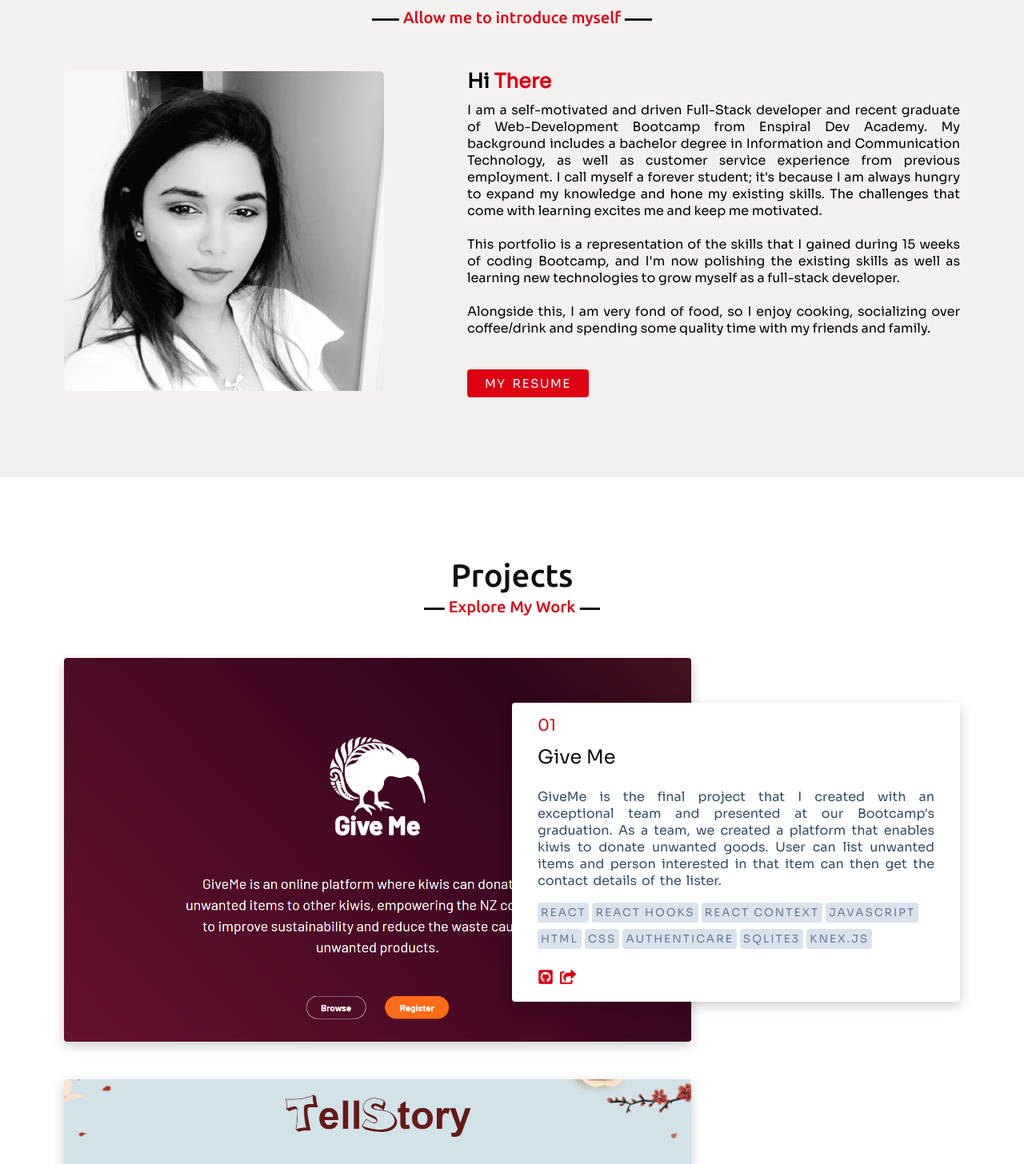
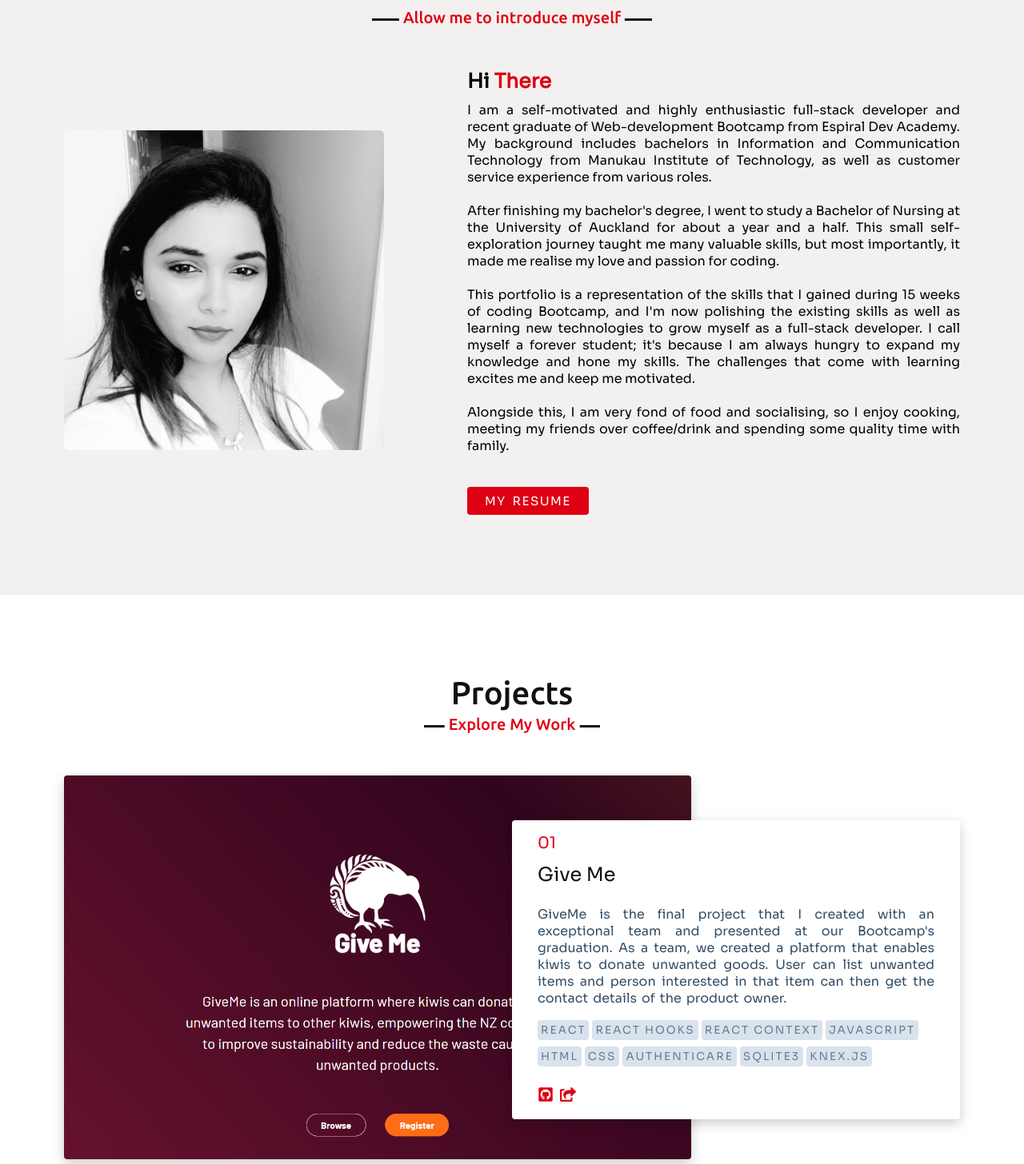
Before and after one commit to karishmapatel27/Portfolio, a React (Create React App) app: page / in a window 1280 px wide. Shown: the part 1040-2496 px from the top of the page at 80% size. Built offline with nearby package versions, Linux system fonts and the light colour scheme.

Commit message:
change about me content

```diff
--- a/src/pages/About.js
+++ b/src/pages/About.js
@@ -14,10 +14,10 @@ const About = () => {
             <div className="text">
               Hi<span className="typing-2"> There </span></div>
             <p>
-              I am a self-motivated and driven Full-Stack developer and recent graduate of Web-Development Bootcamp from Enspiral Dev Academy. My background includes a bachelor degree in Information and Communication Technology, as well as customer service experience from previous employment.
-              I call myself a forever student; it's because I am always hungry to expand my knowledge and hone my existing skills. The challenges that come with learning excites me and keep me motivated. <br /><br />
-              This portfolio is a representation of the skills that I gained during 15 weeks of coding Bootcamp, and I'm now polishing the existing skills as well as learning new technologies to grow myself as a full-stack developer. <br /><br />
-              Alongside this, I am very fond of food, so I enjoy cooking, socializing over coffee/drink and spending some quality time with my friends and family.</p><br />
+              I am a self-motivated and highly enthusiastic full-stack developer and recent graduate of Web-development Bootcamp from Espiral Dev Academy. My background includes bachelors in Information and Communication Technology from Manukau Institute of Technology, as well as customer service experience from various roles.  <br /><br />
+              After finishing my bachelor's degree, I went to study a Bachelor of Nursing at the University of Auckland for about a year and a half. This small self-exploration journey taught me many valuable skills, but most importantly, it made me realise my love and passion for coding.  <br /><br />
+              This portfolio is a representation of the skills that I gained during 15 weeks of coding Bootcamp, and I'm now polishing the existing skills as well as learning new technologies to grow myself as a full-stack developer. I call myself a forever student; it's because I am always hungry to expand my knowledge and hone my skills. The challenges that come with learning excites me and keep me motivated. <br /><br />
+              Alongside this, I am very fond of food and socialising, so I enjoy cooking, meeting my friends over coffee/drink and spending some quality time with family.</p><br />
             <a target="_blank" rel="noopener noreferrer" class="cta-btn cta-btn--resume" href="https://drive.google.com/file/d/1plcgzPV7b9ZyHljyh_QyPJ4yhzTu24qF/view">MY RESUME</a>
           </div>
         </div>
--- a/src/pages/Projects.js
+++ b/src/pages/Projects.js
@@ -16,7 +16,7 @@ const Projects = () => {
               <span className="project-number">01</span>
               <h3>Give Me</h3>
               <p className="project-desc">
-                GiveMe is the final project that I created with an exceptional team and presented at our Bootcamp's graduation. As a team, we created a platform that enables kiwis to donate unwanted goods. User can list unwanted items and person interested in that item can then get the contact details of the lister.</p>
+                GiveMe is the final project that I created with an exceptional team and presented at our Bootcamp's graduation. As a team, we created a platform that enables kiwis to donate unwanted goods. User can list unwanted items and person interested in that item can then get the contact details of the product owner.</p>
               <div className="project-stack">
                 <span>React</span>
                 <span>React hooks</span>
```
Also changed, not shown: 1 other file (tests, documents, lock files or other folders).
